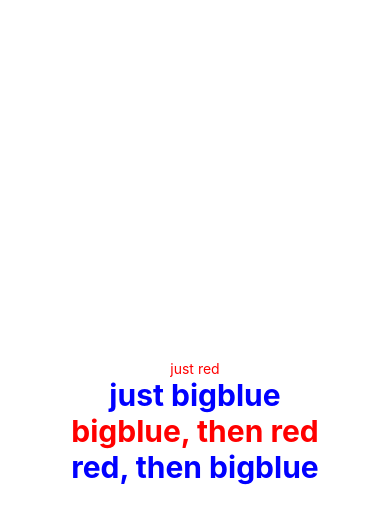
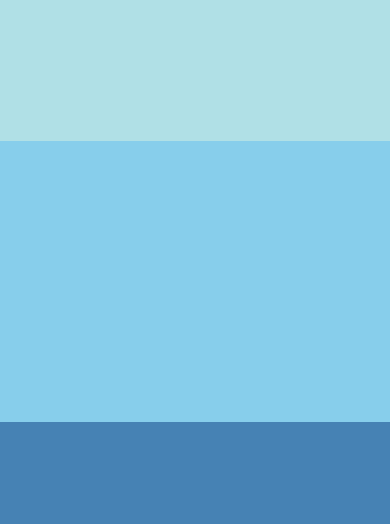
Before and after one commit to FatherofDharma/AwesomeProject-ReactNative, a React Native app: screen / in a window 390 px wide. Shown: the top 524 px of the page. Built offline with nearby package versions, Linux system fonts and the light colour scheme.

Commit message:
add code to finish Height and Width lesson.

```diff
--- a/App.js
+++ b/App.js
@@ -154,40 +154,79 @@
 
 //-------------------Styles Example---------------------------------------------
 
+// import React, { Component } from 'react';
+// import { AppRegistry, StyleSheet, Text, View } from 'react-native';
+//
+// const styles = StyleSheet.create({
+//   bigblue: {
+//     color: 'blue',
+//     fontWeight: 'bold',
+//     fontSize: 30,
+//   },
+//   red: {
+//     color: 'red',
+//   },
+//   container: {
+//     flex: 1,
+//       backgroundColor: '#fff',
+//       alignItems: 'center',
+//       justifyContent: 'center',
+//   }
+// });
+//
+// export default class LotsOfStyles extends Component {
+//   render() {
+//     return (
+//       <View style={styles.container}>
+//         <Text style={styles.red}>just red</Text>
+//         <Text style={styles.bigblue}>just bigblue</Text>
+//         <Text style={[styles.bigblue, styles.red]}>bigblue, then red</Text>
+//         <Text style={[styles.red, styles.bigblue]}>red, then bigblue</Text>
+//       </View>
+//     );
+//   }
+// }
+//
+// // skip this line if using Create React Native App
+// AppRegistry.registerComponent('AwesomeProject', () => LotsOfStyles);
+
+//-------------------Height-and-Width-Lesson-Fixed-Dimensions-------------------
+// import React, { Component } from 'react';
+// import { AppRegistry, View } from 'react-native';
+//
+// export default class FixedDimensionsBasics extends Component {
+//   render() {
+//     return (
+//       <View>
+//         <View style={{width: 50, height: 50, backgroundColor: 'powderblue' }} />
+//         <View style={{width: 100, height: 100, backgroundColor: 'skyblue' }} />
+//         <View style={{width: 150, height: 150, backgroundColor: 'steelblue' }} />
+//       </View>
+//     );
+//   }
+// }
+//
+// // skip this line if using Create React Native App
+// AppRegistry.registerComponent('AwesomeProject', () => FixedDimensionsBasics);
+//-------------------Height-and-Width-Lesson-Flex-Dimensions--------------------
+
 import React, { Component } from 'react';
-import { AppRegistry, StyleSheet, Text, View } from 'react-native';
+import { AppRegistry, View } from 'react-native';
 
-const styles = StyleSheet.create({
-  bigblue: {
-    color: 'blue',
-    fontWeight: 'bold',
-    fontSize: 30,
-  },
-  red: {
-    color: 'red',
-  },
-  container: {
-    flex: 1,
-      backgroundColor: '#fff',
-      alignItems: 'center',
-      justifyContent: 'center',
-  }
-});
-
-export default class LotsOfStyles extends Component {
+export default class FlexDimensionsBasics extends Component {
   render() {
     return (
-      <View style={styles.container}>
-        <Text style={styles.red}>just red</Text>
-        <Text style={styles.bigblue}>just bigblue</Text>
-        <Text style={[styles.bigblue, styles.red]}>bigblue, then red</Text>
-        <Text style={[styles.red, styles.bigblue]}>red, then bigblue</Text>
+      // Try removing the `flex: 1` on the parent View.
+      //The parent will not have dimenions, so the children can't expand.
+      //What if you add `height:300` instead of `flex: 1`?
+      <View style={{flex: 1}}>
+        <View style={{flex:1, backgroundColor: 'powderblue' }} />
+        <View style={{flex:2, backgroundColor: 'skyblue' }} />
+        <View style={{flex:3, backgroundColor: 'steelblue' }} />
       </View>
     );
   }
-}
+};
 
 // skip this line if using Create React Native App
-AppRegistry.registerComponent('AwesomeProject', () => LotsOfStyles);
-
-//-------------------Height-and-Width-Lesson------------------------------------
+AppRegistry.registerComponent('AwesomeProject', () => FlexDimensionsBasics);
```
